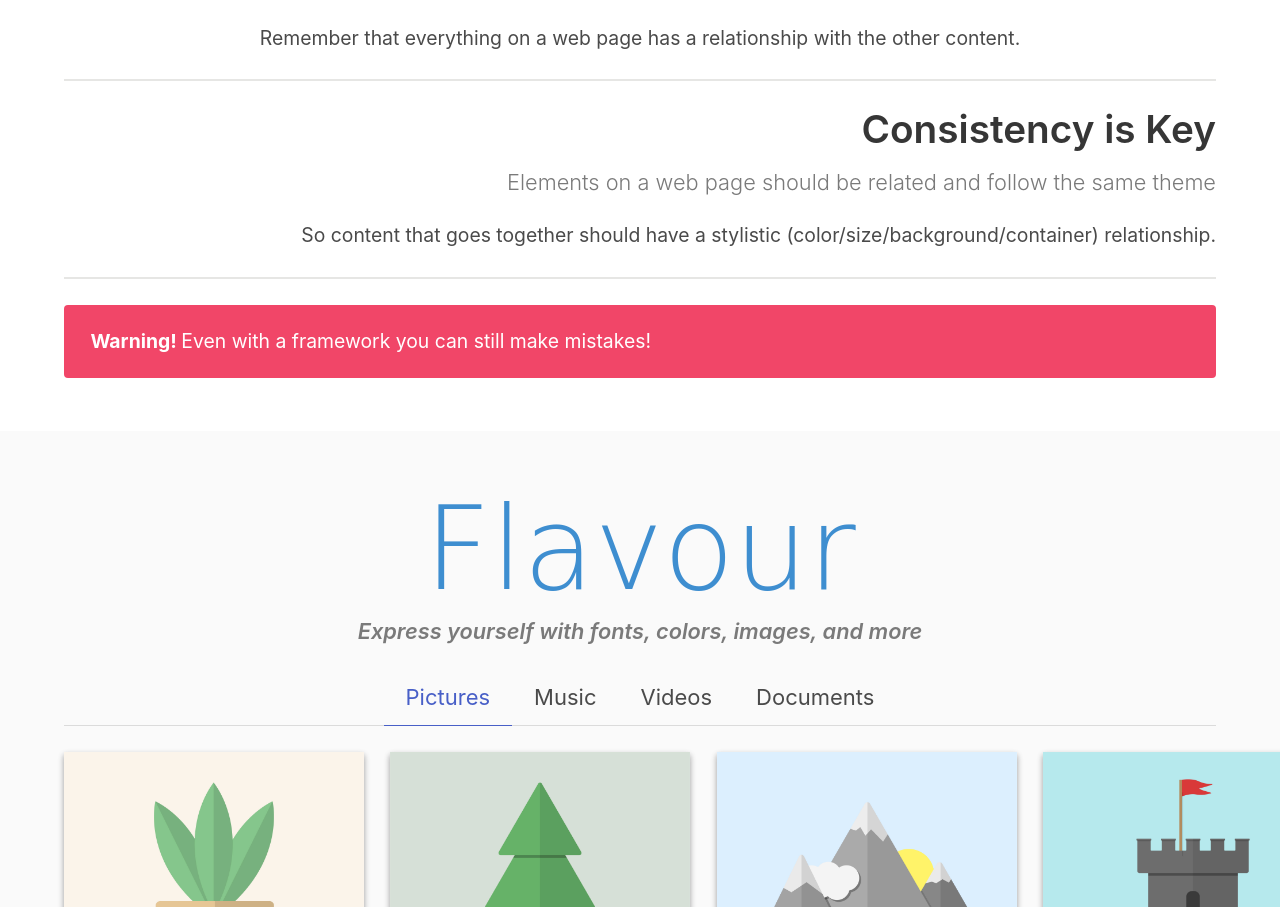
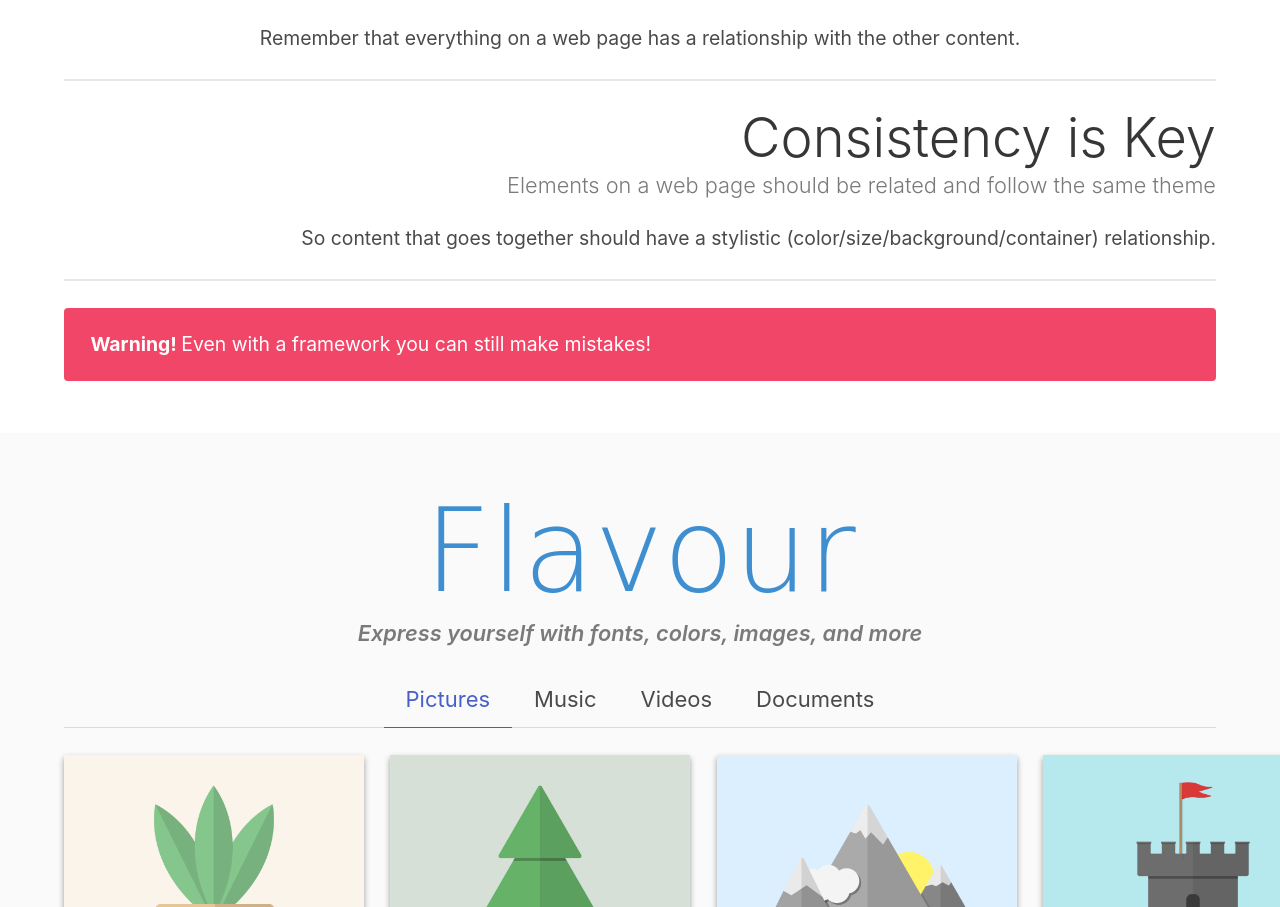
Before and after one commit to jdmar3-comp426/a02-aasmanj, a website: page index.html in a window 1280 px wide. Shown: the part 2072-2979 px from the top of the page. Drawn offline with nearby package versions, Linux system fonts and the light colour scheme; a web font is replaced by a local one.

Commit message:
added bulma class

```diff
--- a/index.html
+++ b/index.html
@@ -73,7 +73,7 @@
         </div>
         <hr>
         <div class="content has-text-right">
-            <h1 class="">Consistency is Key</h1>
+            <h1 class="title has-text-weight-light">Consistency is Key</h1>
             <h5 class="subtitle has-text-grey has-text-weight-light">Elements on a web page should be related and follow the same theme</h5>
             <p>
 	    	So content that goes together should have a stylistic (color/size/background/container) relationship.
```
